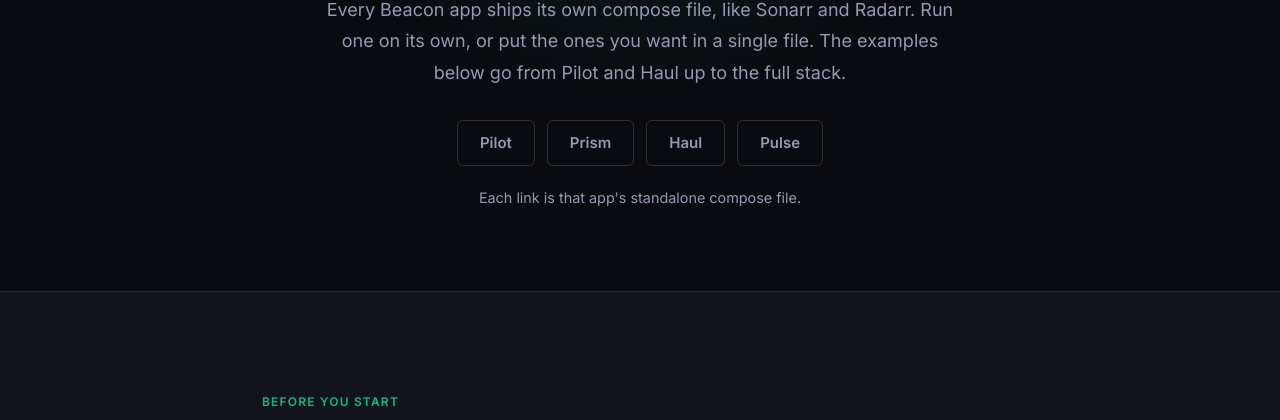
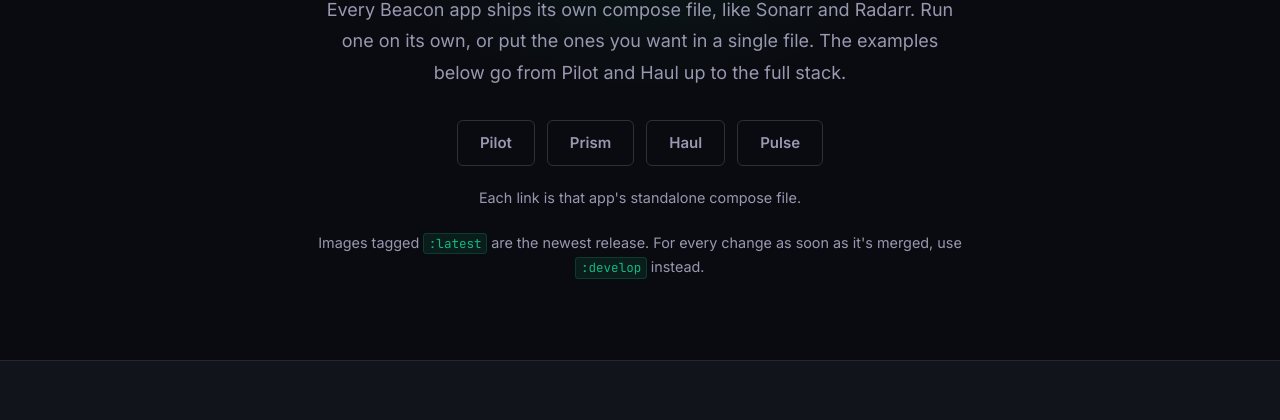
Before and after one commit to Beacon-Stack/beaconstack.io, an Astro site: page /install in a window 1280 px wide. Shown: the part 313-733 px from the top of the page. Built offline with nearby package versions, Linux system fonts and the light colour scheme; Astro itself is replaced by a stand-in of ours.

Commit message:
docs(install): :latest is the newest release, :develop every merge
Co-Authored-By: Claude Opus 5.5 <noreply@anthropic.com>

```diff
--- a/src/pages/install.astro
+++ b/src/pages/install.astro
@@ -302,6 +302,10 @@ PULSE_SERVER_EXTERNAL_URL: http://192.168.1.10:9696
           <a href="https://github.com/beacon-stack/pulse/blob/main/docker-compose.yml" class="btn btn--outline" target="_blank" rel="noopener noreferrer">Pulse</a>
         </div>
         <p class="install-note">Each link is that app's standalone compose file.</p>
+        <p class="install-note">
+          Images tagged <code>:latest</code> are the newest release. For every change as soon as
+          it's merged, use <code>:develop</code> instead.
+        </p>
       </div>
     </div>
   </section>
```
